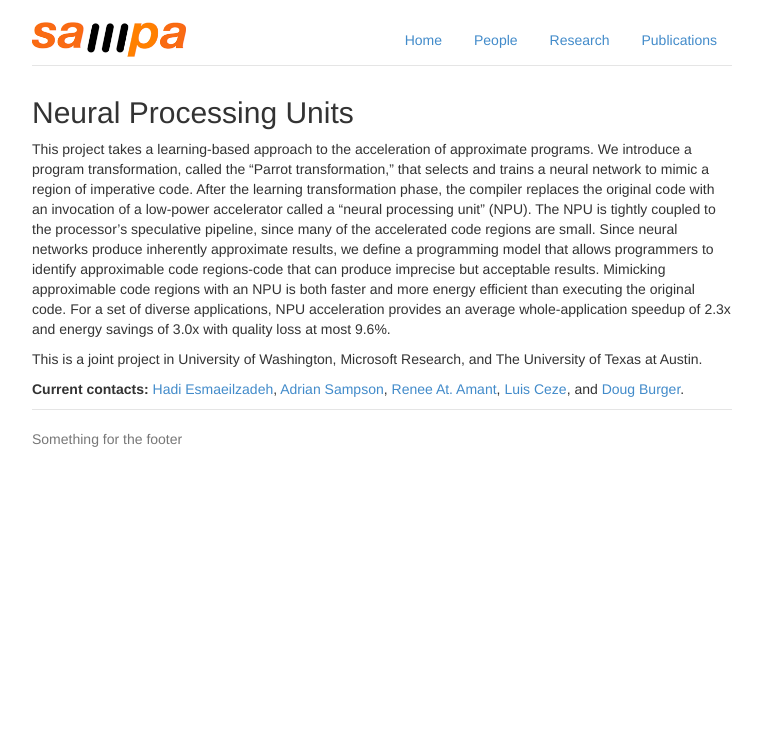
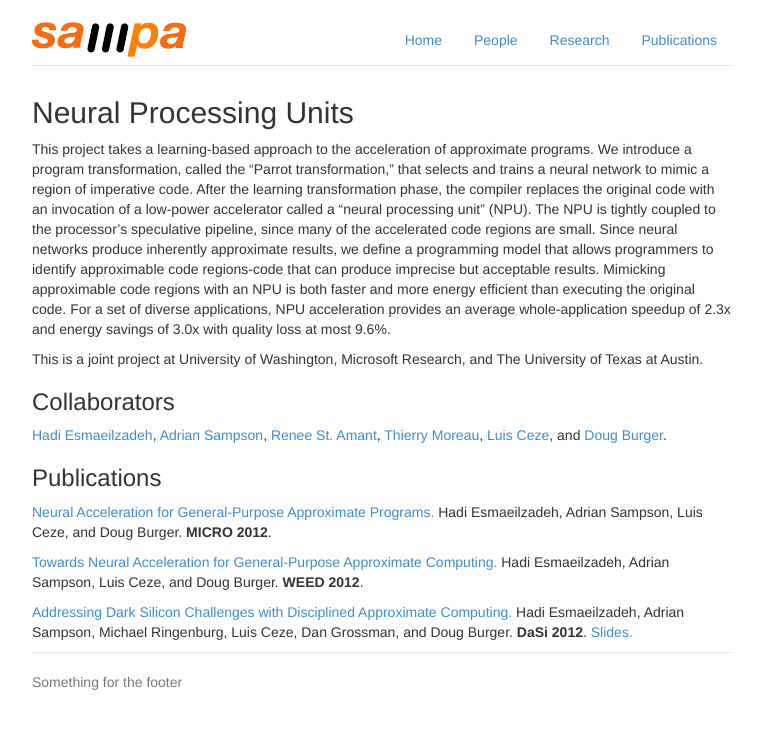
Before and after one commit to uwsampa/sampa-public, a Jekyll site: the page built from research/approximation/npu.md, in a window 1280 px wide. Shown: the top 729 px of the page, without its empty margins (258-1020 px from the left). Built offline with Jekyll 4.4.1, drawn with Linux system fonts in a browser that asks for light colours; Markdown is read by kramdown in place of the engine named in the settings.

Commit message:
fix NPU page

```diff
--- a/research/approximation/npu.md
+++ b/research/approximation/npu.md
@@ -18,12 +18,32 @@ executing the original code. For a set of diverse applications, NPU
 acceleration provides an average whole-application speedup of 2.3x and
 energy savings of 3.0x with quality loss at most 9.6%.
 
-This is a joint project in University of Washington, Microsoft Research,
+This is a joint project at University of Washington, Microsoft Research,
 and The University of Texas at Austin.
 
-**Current contacts:**
+### Collaborators
+
 [Hadi Esmaeilzadeh](http://www.cs.washington.edu/homes/hadianeh/),
 [Adrian Sampson](http://www.cs.washington.edu/homes/asampson/), [Renee
-At. Amant](http://www.cs.utexas.edu/users/stamant/), [Luis
+St. Amant](http://www.cs.utexas.edu/users/stamant/), [Thierry
+Moreau](http://www.cs.washington.edu/homes/moreau), [Luis
 Ceze](http://www.cs.washington.edu/homes/luisceze/), and [Doug
 Burger](http://research.microsoft.com/en-us/people/dburger/).
+
+### Publications
+
+[Neural Acceleration for General-Purpose Approximate
+Programs.](http://homes.cs.washington.edu/~hadianeh/doc/paper/2012-micro-npu.pdf)
+Hadi Esmaeilzadeh, Adrian Sampson, Luis Ceze, and Doug Burger. **MICRO
+2012**.
+
+[Towards Neural Acceleration for General-Purpose Approximate
+Computing.](http://homes.cs.washington.edu/~hadianeh/doc/paper/2012-weed-npu.pdf)
+Hadi Esmaeilzadeh, Adrian Sampson, Luis Ceze, and Doug Burger. **WEED
+2012**.
+
+[Addressing Dark Silicon Challenges with Disciplined Approximate
+Computing.](http://homes.cs.washington.edu/~hadianeh/doc/paper/2012-dasi-npu.pdf)
+Hadi Esmaeilzadeh, Adrian Sampson, Michael Ringenburg, Luis Ceze, Dan
+Grossman, and Doug Burger. **DaSi 2012**.
+[Slides.](http://darksilicon.ucsd.edu/2012/assets/slides/13)
```
